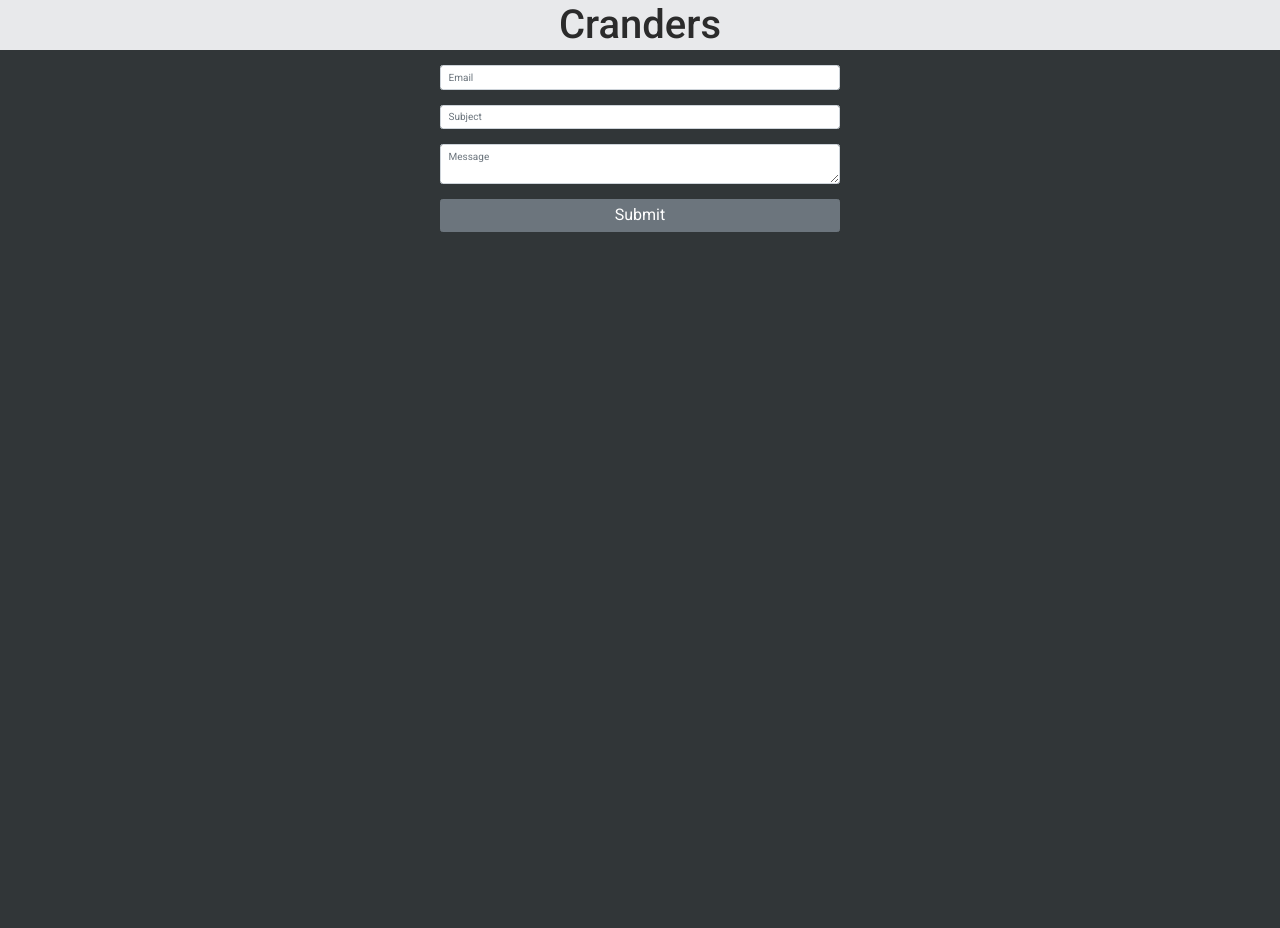
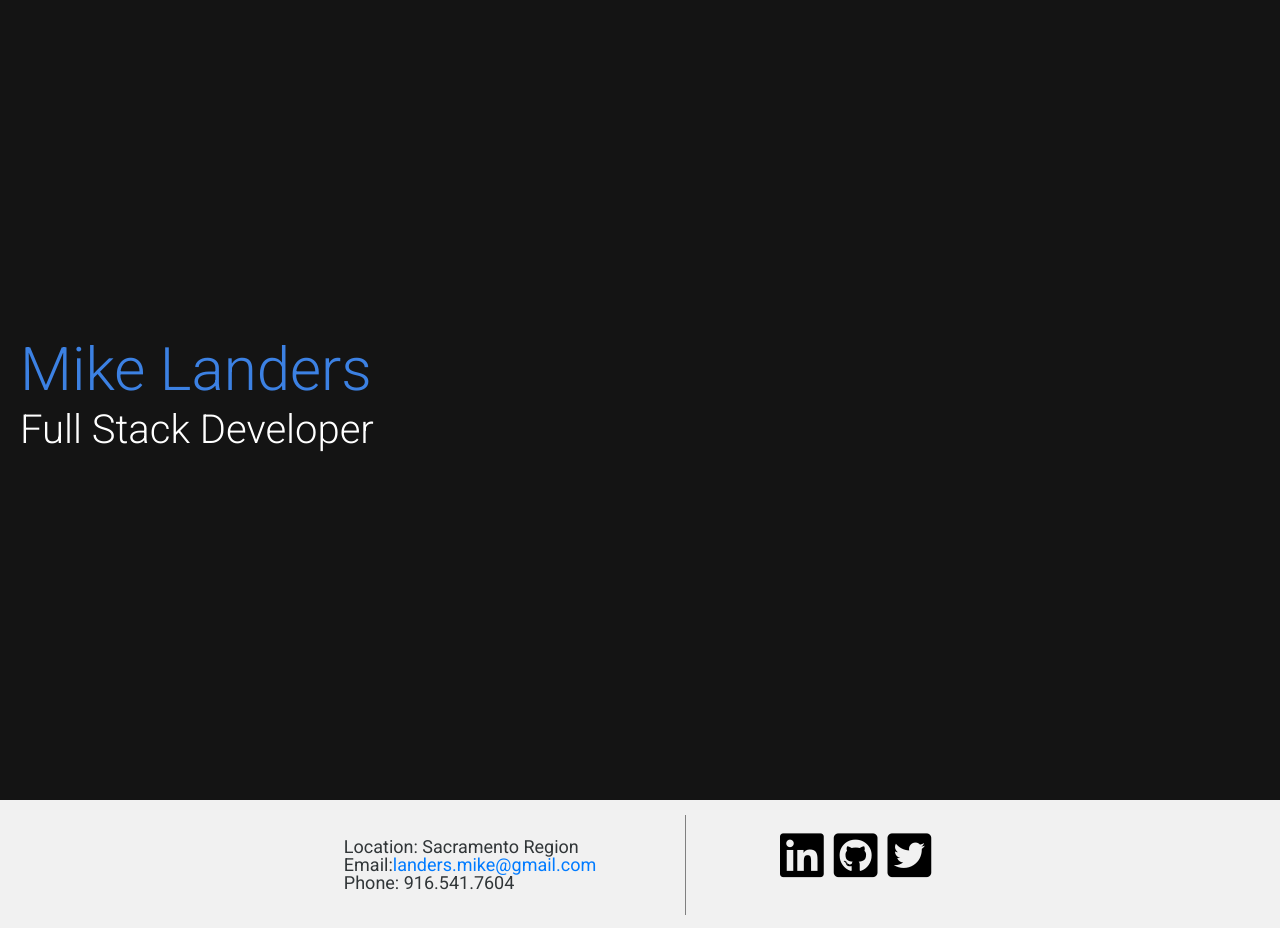
Before and after one commit to LandersAtLambda/Cranders_React, a React (Create React App) app: page /contact in a window 1280 px wide. Before the commit the page ends 800 px from the top, so only its background shows below. Built offline with nearby package versions, Linux system fonts and the light colour scheme.

Commit message:
updating react version to match vanilla

```diff
--- a/package.json
+++ b/package.json
@@ -1,16 +1,18 @@
 {
 	"name": "new",
 	"version": "1.0.0",
+	"license": "MIT",
 	"description": "",
 	"keywords": [],
 	"main": "src/index.js",
 	"dependencies": {
 		"bootstrap": "^4.2.1",
-    "react": "16.5.2",
+		"react": "16.8.3",
 		"react-dom": "16.5.2",
 		"react-router-dom": "^4.3.1",
 		"react-scripts": "2.0.3",
-    "reactstrap": "^7.1.0"
+		"reactstrap": "^7.1.0",
+		"styled-components": "^4.1.3"
 	},
 	"devDependencies": {
 		"babel-cli": "^7.0.0-0"
--- a/public/index.html
+++ b/public/index.html
@@ -1,22 +1,36 @@
 <!DOCTYPE html>
 
 <html lang="en">
-
 	<head>
-    <meta charset="utf-8">
-    <meta name="viewport" content="width=device-width, initial-scale=1, shrink-to-fit=no">
+		<meta charset="utf-8" />
+		<meta name="viewport" content="width=device-width, initial-scale=1, shrink-to-fit=no" />
 
 		<title>Cranders | Lambda School</title>
 
-    <link rel="stylesheet" href="https://cdnjs.cloudflare.com/ajax/libs/meyer-reset/2.0/reset.min.css" />
-    <link href="https://fonts.googleapis.com/css?family=Roboto:400,500|Rock+Salt" rel="stylesheet">
-    <link rel="stylesheet" href="https://use.fontawesome.com/releases/v5.7.0/css/all.css" integrity="sha384-lZN37f5QGtY3VHgisS14W3ExzMWZxybE1SJSEsQp9S+oqd12jhcu+A56Ebc1zFSJ"
-        crossorigin="anonymous">
-
+		<link
+			rel="stylesheet"
+			href="https://cdnjs.cloudflare.com/ajax/libs/meyer-reset/2.0/reset.min.css"
+		/>
+		<link
+			href="https://fonts.googleapis.com/css?family=Roboto:400,500|Rock+Salt"
+			rel="stylesheet"
+		/>
+		<link
+			rel="stylesheet"
+			href="https://use.fontawesome.com/releases/v5.7.0/css/all.css"
+			integrity="sha384-lZN37f5QGtY3VHgisS14W3ExzMWZxybE1SJSEsQp9S+oqd12jhcu+A56Ebc1zFSJ"
+			crossorigin="anonymous"
+		/>
+		<link
+			href="https://fonts.googleapis.com/css?family=Roboto:100,300,400,500"
+			rel="stylesheet"
+		/>
 
 		<script src="https://unpkg.com/react@16/umd/react.development.js" crossorigin></script>
-    <script src="https://unpkg.com/react-dom@16/umd/react-dom.development.js" crossorigin></script>
-
+		<script
+			src="https://unpkg.com/react-dom@16/umd/react-dom.development.js"
+			crossorigin
+		></script>
 	</head>
 
 	<body>
@@ -25,5 +39,4 @@
 		</noscript>
 		<div id="root"></div>
 	</body>
-
 </html>
--- a/src/App.js
+++ b/src/App.js
@@ -1,10 +1,16 @@
 import React from 'react';
 import { Route } from 'react-router-dom';
-import TopBarContainer from './components/topBar/TopBarContainer';
 import Projects from './components/projects/Projects';
 import data from './data.js';
-import Contact from './components/contact/Contact';
-import { Jumbotron } from 'reactstrap';
+import Top from './components/Top';
+import Bottom from './components/Bottom';
+
+import { createGlobalStyle } from 'styled-components';
+
+const GlobalStyle = createGlobalStyle`
+	font-family: 'Roboto', sans-serif;
+
+`;
 
 class App extends React.Component {
 	constructor(props) {
@@ -30,13 +36,8 @@ class App extends React.Component {
 		console.log(this.state.data);
 		return (
 			<React.Fragment>
-				<TopBarContainer />
-				{/* <Jumbotron>
-					<h4>
-						Hi! I'm Michael Landers. I'm a full stack web developer
-						in the Sacramento region.{' '}
-					</h4>
-				</Jumbotron> */}
+				<GlobalStyle />
+				<Top />
 				<Route
 					exact
 					path="/"
@@ -48,15 +49,12 @@ class App extends React.Component {
 						/>
 					)}
 				/>
-				<Route
-					path="/contact"
-					render={props => <Contact {...props} />}
-				/>
 				{/* <div className="container">
 					<div className="bodyWrap">
 						<Projects handlePreview={this.handlePreview} data={this.state.data} />
 					</div>
 				</div> */}
+				<Bottom />
 			</React.Fragment>
 		);
 	}
--- /dev/null
+++ b/src/components/Bottom.js
@@ -0,0 +1,72 @@
+import React from 'react';
+import styled, { css } from 'styled-components';
+
+const BottomWrapper = styled.div`
+	width: 100%;
+	background-color: #f1f1f1;
+`;
+const BottomSection = styled.section`
+	display: flex;
+	justify-content: center;
+	align-items: center;
+	margin: 0 auto;
+	padding: 15px;
+	display: flex;
+	justify-content: space-evenly;
+	align-items: center;
+	max-width: 800px;
+	width: 100%;
+`;
+const ContactInfo = styled.div`
+	display: flex;
+	flex-direction: column;
+	font-size: 1.8rem;
+`;
+const Social = styled.section`
+	height: 100px;
+	align-self: center;
+
+	a {
+		font-size: 5rem;
+		text-decoration: none;
+		color: black;
+		margin: 15px 5px;
+	}
+`;
+
+const Divider = styled.div`
+	border-right: 1px solid gray;
+	height: 100px;
+	align-self: center;
+`;
+
+function Bottom() {
+	return (
+		<BottomWrapper>
+			<BottomSection>
+				<ContactInfo>
+					<span>
+						<b>Location:</b> Sacramento Region
+					</span>
+					<span>
+						<b>Email:</b>
+						<a href="mailto:landers.mike@gmail.com" target="_top">
+							landers.mike@gmail.com
+						</a>
+					</span>
+					<span>
+						<b>Phone:</b> 916.541.7604
+					</span>
+				</ContactInfo>
+				<Divider />
+				<Social>
+					<a className="fab fa-linkedin" href="https://linkedin.com/in/mikelanders/" />
+					<a className="fab fa-github-square" href="https://github.com/mlanders" />
+					<a className="fab fa-twitter-square" href="https://twitter.com/MikeLanders" />
+				</Social>
+			</BottomSection>
+		</BottomWrapper>
+	);
+}
+
+export default Bottom;
--- /dev/null
+++ b/src/components/Top.js
@@ -0,0 +1,33 @@
+import React from 'react';
+import styled, { css } from 'styled-components';
+
+const TopSection = styled.section`
+	box-sizing: border-box;
+	width: 100%;
+	height: 100vh;
+	background-color: #141414;
+	color: #fff;
+	display: flex;
+	flex-direction: column;
+	justify-content: center;
+	align-items: flex-start;
+	font-size: 4rem;
+	padding: 20px;
+	font-weight: 300;
+
+	p:nth-child(odd) {
+		color: #3c81e3;
+		font-weight: 300;
+		font-size: 6rem;
+	}
+`;
+function Top() {
+	return (
+		<TopSection>
+			<p className="name">Mike Landers</p>
+			<p className="subTitle">Full Stack Developer</p>
+		</TopSection>
+	);
+}
+
+export default Top;
--- a/src/components/contact/Contact.js
+++ /dev/null
@@ -1,13 +0,0 @@
-import React from 'react'
-import { Form, Input, Button, } from 'reactstrap'
-
-function Contact(props) {
-  return (<Form className="contactForm">
-    <Input className='contactInput' type='email' tabindex='1' placeholder='Email' />
-    <Input className='contactInput' type='text' tabindex='2' placeholder='Subject' />
-    <Input className='contactInput' type='textarea' tabindex='3' placeholder='Message' />
-    <Button tabindex='4'>Submit</Button>
-  </Form>)
-}
-
-export default Contact
--- a/src/components/projects/Projects.js
+++ b/src/components/projects/Projects.js
@@ -1,13 +1,91 @@
 import React from 'react';
 import Project from './Project';
+import styled from 'styled-components';
+
+const Mid = styled.div`
+	display: flex;
+	flex-direction: column;
+	max-width: 1000px;
+	width: 100%;
+	margin: 0 auto;
+	padding: 5px;
+`;
+const Button = styled.a`
+	text-decoration: none;
+	padding: 5px 10px;
+	border-radius: 4px;
+	font-size: 1.6rem;
+	background-color: #3c81e3;
+	color: #fff;
+	margin: 0 5px;
+	&:hover {
+		text-decoration: none;
+		/* padding: 5px 10px; */
+		border-radius: 4px;
+		background-color: #2f6dc4;
+		color: #fff;
+	}
+`;
+
+const Row = styled.article`
+	display: flex;
+	align-items: flex-start;
+	justify-content: flex-start;
+	max-height: 300px;
+	height: 100%;
+	width: 100%;
+	margin: 20px auto 50px;
+	&:nth-child(even) {
+		flex-direction: row-reverse;
+	}
+
+	img {
+		height: 300px;
+		width: auto;
+		border-radius: 4px;
+		box-shadow: rgba(0, 0, 0, 0.3) 4px 4px 20px -1px;
+	}
+`;
+
+const RowContent = styled.div`
+	box-sizing: border-box;
+	display: flex;
+	flex-direction: column;
+	justify-content: space-between;
+	max-width: 800px;
+	width: 100%;
+	height: 300px;
+	padding: 0 10px 10px 10px;
+
+	p {
+		font-size: 1.6rem;
+	}
+`;
 
 function Projects(props) {
 	return (
-		<div className='portfolio'>
+		<Mid>
 			{props.data.map(item => {
-				return <Project handlePreview={props.handlePreview} key={item.id} item={item} />;
+				return (
+					<Row>
+						<img src={item.img} />
+						<RowContent>
+							<div>
+								<h2>{item.name}</h2>
+								<p>Built in React</p>
+							</div>
+							<div className="rowBtns">
+								<Button href="https://github.com/mlanders/React-Todo">
+									GitHub
+								</Button>
+								<Button href="https://todo.mikelanders.me/">View</Button>
+							</div>
+						</RowContent>
+					</Row>
+				);
 			})}
-		</div>
+			{/* <Project handlePreview={props.handlePreview} key={item.id} item={item} /> */}
+		</Mid>
 	);
 }
 
--- a/src/components/topBar/Logo.js
+++ /dev/null
@@ -1,12 +0,0 @@
-import React from 'react';
-import { Link } from 'react-router-dom';
-
-function Logo(props) {
-	return (
-		<Link className="logo" to="/">
-			Cranders
-		</Link>
-	);
-}
-
-export default Logo;
--- a/src/components/topBar/Nav.js
+++ /dev/null
@@ -1,18 +0,0 @@
-import React from 'react';
-import { Link } from 'react-router-dom';
-
-function Nav(props) {
-	return (
-		<nav>
-			{/* <a href="index.html">Home</a> */}
-			<Link to="/">Home</Link>
-			{/* <a href="cranders.com">About</a>
-			<a href="#portfolio">Portfolio</a> */}
-			{/* <a href="cranders.com">Contact</a> */}
-
-			<Link to="/contact">Contact</Link>
-		</nav>
-	);
-}
-
-export default Nav;
--- a/src/components/topBar/TopBarContainer.js
+++ /dev/null
@@ -1,14 +0,0 @@
-import React from 'react';
-import Logo from './Logo';
-import Nav from './Nav';
-
-function TopBarContainer(props) {
-	return (
-		<div className="headerWrap">
-			<Logo />
-			{/* <Nav /> */}
-		</div>
-	);
-}
-
-export default TopBarContainer;
--- a/src/styles.css
+++ b/src/styles.css
@@ -7,7 +7,7 @@ body {
 	/* font-family: 'Rock Salt', cursive; */
 	color: #313638;
 	height: 100%;
-	background-color: #313638;
+	/* background-color: #313638; */
 }
 h1 {
 	font-size: 3rem;
@@ -25,7 +25,7 @@ p {
 	margin-bottom: 10px;
 }
 /* Custom Styling */
-.header {
+/* .header {
 	width: 1000px;
 	display: flex;
 	justify-content: space-between;
@@ -43,7 +43,7 @@ nav {
 nav a {
 	margin: 0 15px;
 	text-decoration: none;
-}
+} */
 .container {
 	margin: 0 auto;
 	font-size: 1.6rem;
@@ -67,7 +67,7 @@ nav a {
 	}
 }
 
-nav a {
+/* nav a {
 	margin-left: 20px;
 	text-decoration: none;
 	color: #2b2b2b;
@@ -91,13 +91,13 @@ nav a {
 	max-width: 1000px;
 	width: 100%;
 	margin: 15px auto;
-}
+} */
 
 .bodyWrap {
 	display: flex;
 	flex-direction: column;
 	justify-content: center;
-	color: gray;
+	/* color: gray; */
 }
 .portfolio {
 	display: flex;
@@ -111,7 +111,7 @@ nav a {
 		/* justify-content: space-around; */
 	}
 }
-footer {
+/* footer {
 	display: flex;
 	justify-content: center;
 	align-items: center;
@@ -120,10 +120,10 @@ footer {
 footer nav a {
 	text-decoration: none;
 	color: #383838;
-}
+} */
 
 /* ReactStrap Mods */
-.card {
+/* .card {
 	max-width: 320px;
 	margin: 5px 10px;
 }
@@ -143,10 +143,10 @@ footer nav a {
 .card-header img {
 	width: 320px;
 	height: 250px;
-}
+} */
 
 /* Conctact Form */
-.contactForm {
+/* .contactForm {
 	display: flex;
 	flex-direction: column;
 	max-width: 400px;
@@ -162,4 +162,4 @@ footer nav a {
 .tag{
 	font-size: 3.5rem;
 		margin-right: 10px;
-}
+} */
```
Also changed, not shown: 1 other file (tests, documents, lock files or other folders). Lines whose indentation alone changed are shown as unchanged.
